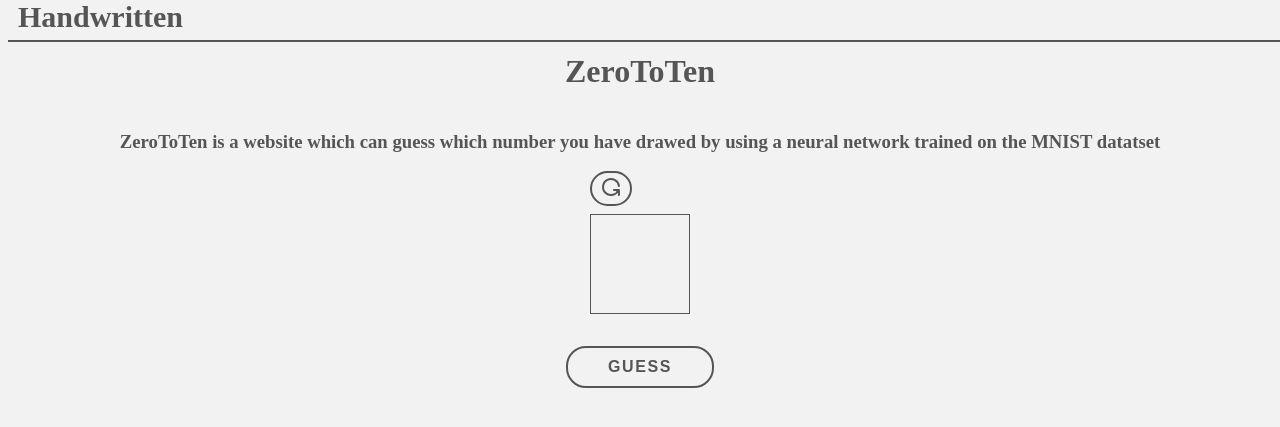
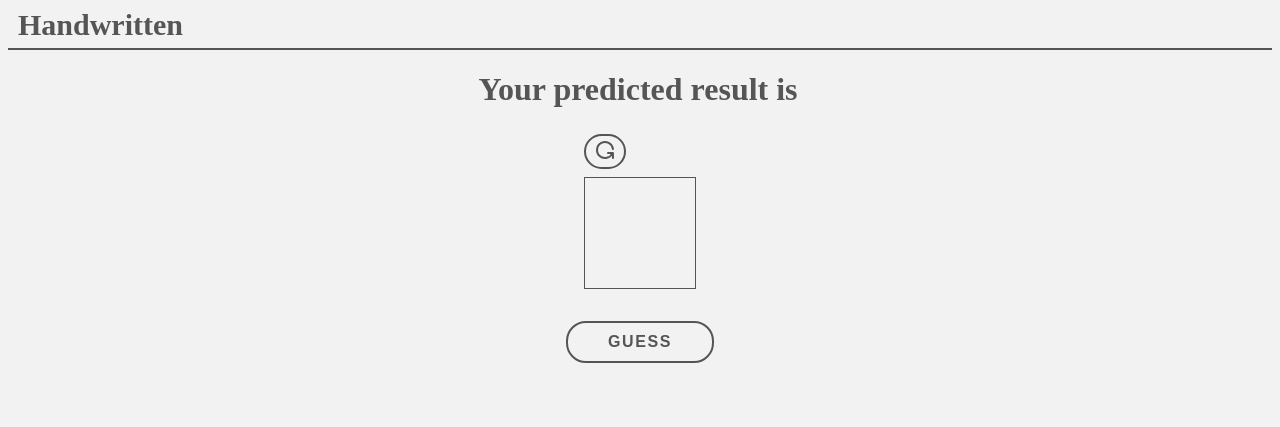
Before and after one commit to prototype64/UngeForskere, a Flask app: page / in a window 1280 px wide. Shown: the top 427 px of the page. Run offline with Flask 2, Linux system fonts and the light colour scheme.

Commit message:
xcbndsfj nvsdjflkvncsdlv

```diff
--- a/app.py
+++ b/app.py
@@ -1,4 +1,7 @@
 from flask import Flask, render_template, request, jsonify
+import numpy as np
+from tensorflow.keras.models import load_model
+
 
 app = Flask(__name__)
 
@@ -6,12 +9,19 @@
 def index():
     return render_template("index.html")
 
-@app.route("/upload", methods=['GET', 'POST'])
-def upload():
+model = load_model('model.h5')
+
+@app.route("/predict", methods=['GET', 'POST'])
+def predict():
     if request.method == 'POST':
         data = request.json
-        print("data is " + format(data))
-        return jsonify({"predicted": "1"})
+        reshaped = np.reshape(np.array(data), (1, 28, 28, 1))
+        print("reshaped shape:", reshaped.shape)
+
+        # print("data is " + format(reshaped))
+        prediction = model.predict(reshaped)
+        print(prediction)
+        return jsonify({"predictions": prediction.tolist()[0]})
 
     return "Invalid request type"
 
--- a/static/css/header.css
+++ b/static/css/header.css
@@ -3,8 +3,6 @@
 	background-color: #f2f2f2;
 	height: 40px;
 	width: 100%;
-    position: fixed;
-    top: 0;
 	overflow: hidden;
 	padding: 0px;
 	z-index: 9999;
--- a/static/css/main.css
+++ b/static/css/main.css
@@ -9,15 +9,24 @@
 	background-color: #f2f2f2;
 }
 
+.text-center {
+	text-align: center;
+}
+
+.text-inline {
+	clear: both;
+	display: inline-block;
+	overflow: hidden;
+	white-space: nowrap;
+}
+
 h1 {
 	color: var(--secondary);
-	padding-top: 1em;
 	text-align: center;
 }
 
 h3 {
 	color: var(--secondary);
-	padding-top: 1em;
 	text-align: center;
 }
 
@@ -52,7 +61,7 @@
 	justify-content: center;
 	margin-left: auto;
 	margin-right: auto;
-	width: 100px;
+	width: 112px;
 	height: min-content;
 	margin-bottom: 2rem;
 }
--- a/static/js/index.js
+++ b/static/js/index.js
@@ -38,31 +38,39 @@
 document.addEventListener("mousedown", setPosition);
 document.addEventListener("mouseenter", setPosition);
 
+const result = document.getElementById("result");
 const submitButton = document.getElementById("submit");
 
 submitButton.onclick = (e) => {
 	e.preventDefault();
 	const imgData = ctx.getImageData(0, 0, ctx.canvas.width, ctx.canvas.height);
 	const pixels = imgData.data;
-	console.log("pixels", pixels);
 	let grayscale = [];
 
 	// get lightness of each pixel
 	for (let i = 0; i < pixels.length; i += 4) {
 		// const lightness = parseInt((pixels[i] + pixels[i + 1] + pixels[i + 2]) / 3);
-		grayscale.push(pixels[3] / 255);
+		// grayscale.push(lightness);
+		grayscale.push(pixels[i + 3] / 255);
 	}
 
-	console.log("grayscale", grayscale);
-
-	fetch("/upload", {
+	fetch("/predict", {
 		method: "POST",
 		headers: {
 			Accept: "application/json",
 			"Content-Type": "application/json",
 		},
 		body: JSON.stringify(grayscale),
-	}).then((res) => {
-		console.log("Request complete! response:", res);
-	});
+	}).then((res) =>
+		res.json().then((data) => {
+			const predictions = data.predictions;
+			const highestValue = Math.max(...predictions);
+			const mostLikely = predictions.indexOf(highestValue);
+			console.log(Math.max(...predictions));
+
+			result.textContent = `${mostLikely} (certainty: ${
+				Math.round((highestValue * 100 + Number.EPSILON) * 100) / 100
+			}%)`;
+		})
+	);
 };
--- a/templates/index.html
+++ b/templates/index.html
@@ -25,11 +25,17 @@
 		</header>
 
 		<div class="center">
-			<h1>ZeroToTen</h1>
-			<h3>
-				ZeroToTen is a website which can guess which number you have drawed by
-				using a neural network trained on the MNIST datatset
-			</h3>
+			<!--
+				<h1 class="pt">ZeroToTen</h1>
+				<h3 class="pt">
+					ZeroToTen is a website which can guess which number you have drawed by
+					using a neural network trained on the MNIST datatset
+				</h3>
+			-->
+			<div class="text-center">
+				<h1 class="text-inline">Your predicted result is</h1>
+				<h1 id="result" class="text-inline"></h1>
+			</div>
 			<div class="canvas-container">
 				<button class="clear-button" onclick="clearCanvas()">
 					<svg
@@ -48,7 +54,7 @@
 						<path d="M19.95 11a8 8 0 1 0 -.5 4m.5 5v-5h-5"></path>
 					</svg>
 				</button>
-				<canvas class="canvas" id="drawing" width="56" height="56"></canvas>
+				<canvas class="canvas" id="drawing" width="28" height="28"></canvas>
 			</div>
 			<!-- <button class="clear-button">CLEAR</button> -->
 			<div class="center-h">
```
Also changed, not shown: train.py (renamed from ml_tester.py, +9 -48 lines), 1 other file. Lines whose indentation alone changed are shown as unchanged.
